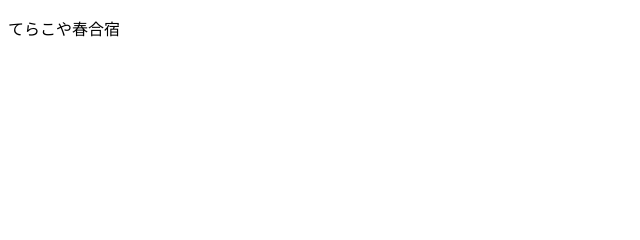
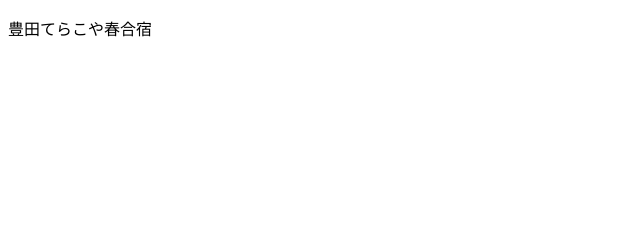
Before and after one commit to haruto-kamijo/HarugassyukuHP, a website: page index.html in a window 1280 px wide. Shown: the top 240 px of the page, 0-640 px from the left. Drawn offline with Linux system fonts and the light colour scheme; files that its build step writes are made by us from their sources.

Commit message:
add jsonfile and update index

```diff
--- a/index.html
+++ b/index.html
@@ -8,7 +8,7 @@
 
   <body>
 	<header>
-		<p>てらこや春合宿</p>
+		<p>豊田てらこや春合宿</p>
 	</header>
     <p>
       <br /><br /><br /><br /><br /><br /><br /><br /><br /><br /><br /><br />
```
Also changed, not shown: package.json (added, +11 -0 lines), 1 other file.
